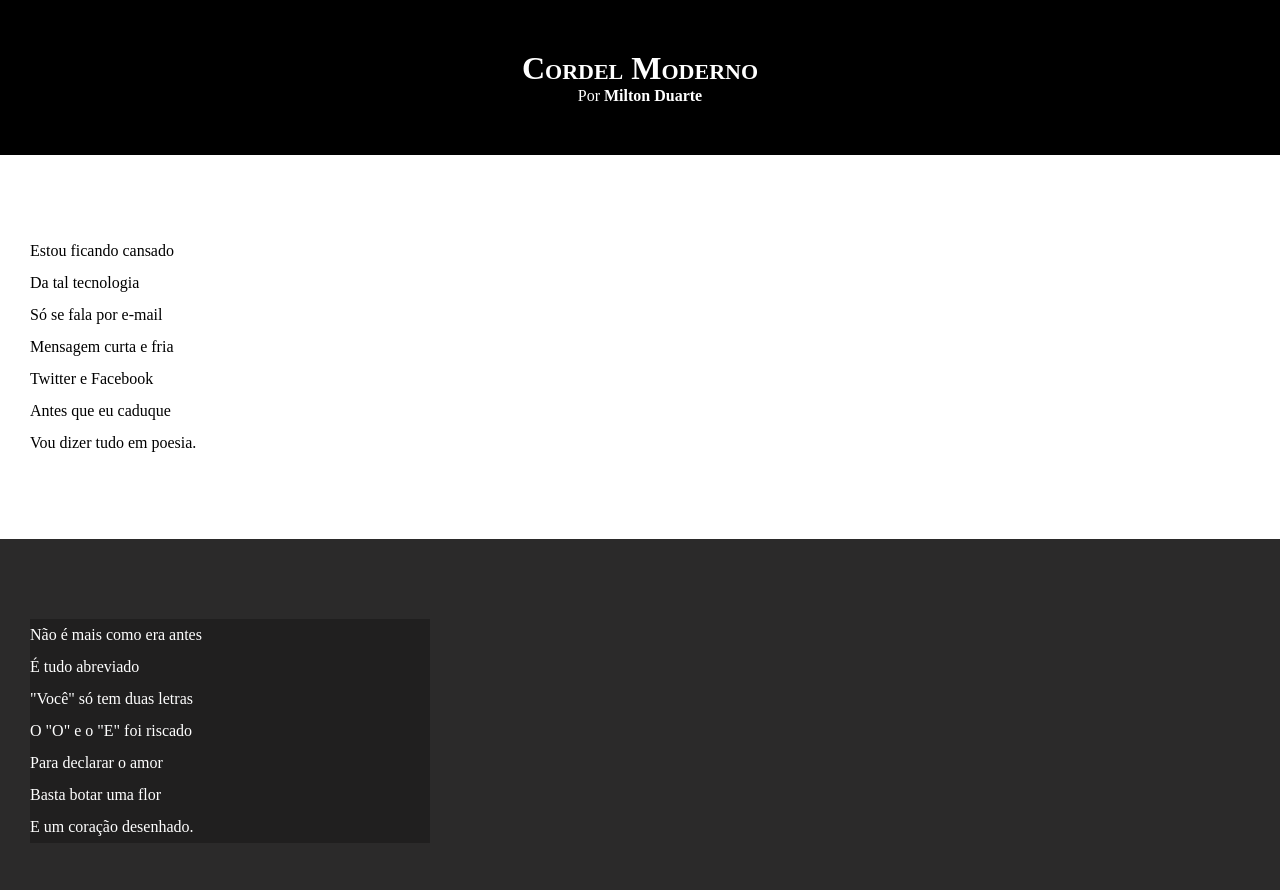
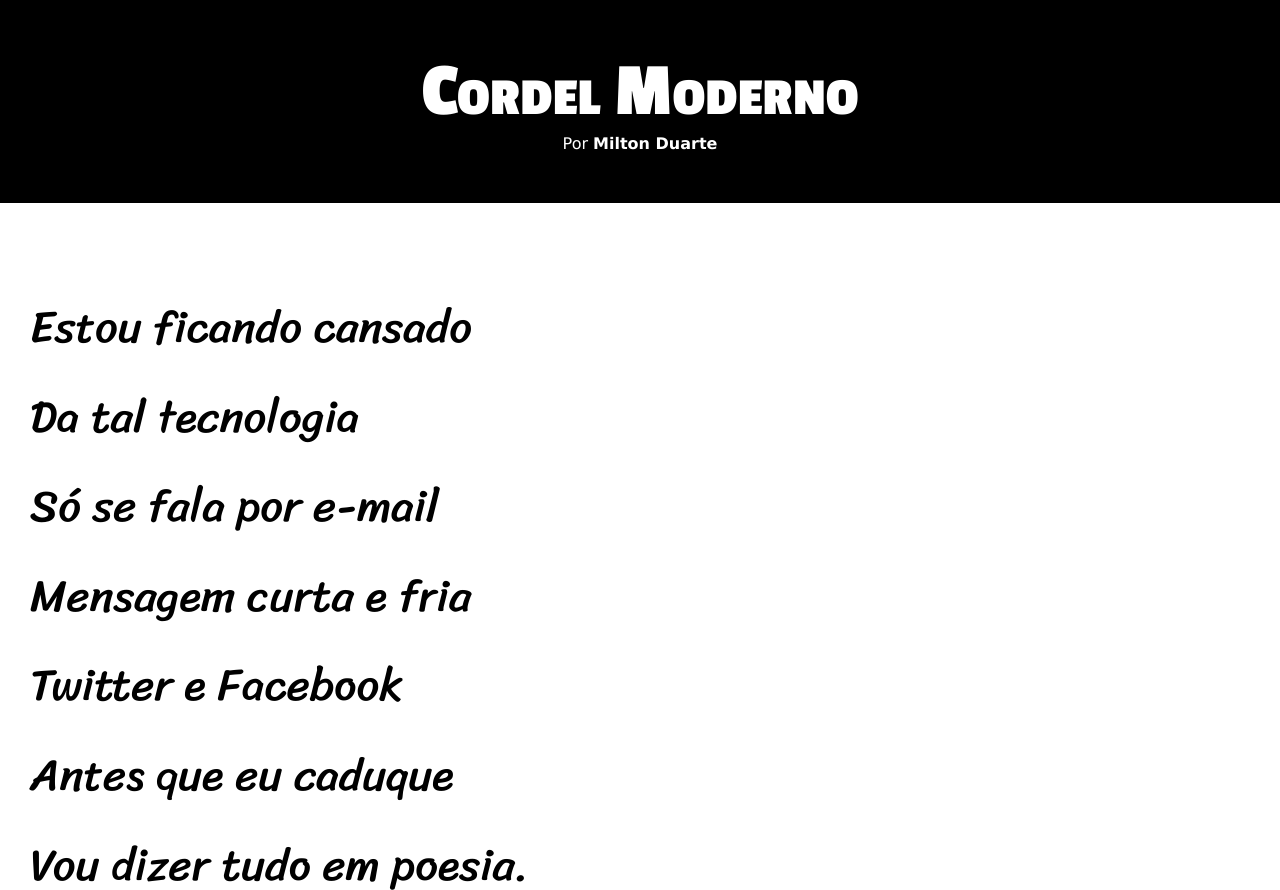
Before and after one commit to MayllonSilva/html-css, a plain HTML site: page desafio cordel/index.html in a window 1280 px wide. Shown: the top 890 px of the page. Drawn offline with Linux system fonts and the light colour scheme.

Commit message:
utualizacao de estilo do capitolo 12

```diff
--- a/desafio cordel/eatilo/style.css
+++ b/desafio cordel/eatilo/style.css
@@ -1,4 +1,14 @@
 @charset "UTF-8";
+
+@import url('https://fonts.googleapis.com/css2? family= Passion+One:wght@400;700;900 & display=swap');
+
+@import url('https://fonts.googleapis.com/css2?family= Sriracha & display=swap');
+
+:root {
+    --fonte1: verdana, Geneva, tahoma, sans-serif;
+    --fonte2: 'Passion One', cursive;
+    --fonte3: 'Sriracha', cursive;
+}
 
 * {
     margin: 0px;
@@ -8,6 +18,7 @@
 html, body {
     min-height: 100vh;
     background-color: darkgray;
+    font-family: var(--fonte1);
 }
 
 header {
@@ -19,6 +30,8 @@ header {
 header > h1 {
     padding-top: 50px;
     font-variant: small-caps;
+    font-family: var(--fonte2);
+    font-size: 6vw;
 }
 
 header > p {
@@ -40,6 +53,8 @@ section {
     padding-bottom: 10vh;
     line-height: 2em;
     padding-left: 30px;
+    font-family: var(--fonte3);
+    font-size: 3.5vw;
 }
 
 section.normal {
@@ -53,7 +68,8 @@ section.imagem {
 }
 
 section.imagem > p {
-    width: 400px;
+    display: inline-block;
+    padding: 5px;
     background-color: rgba(0, 0, 0, 0.253);
 }
 
```
